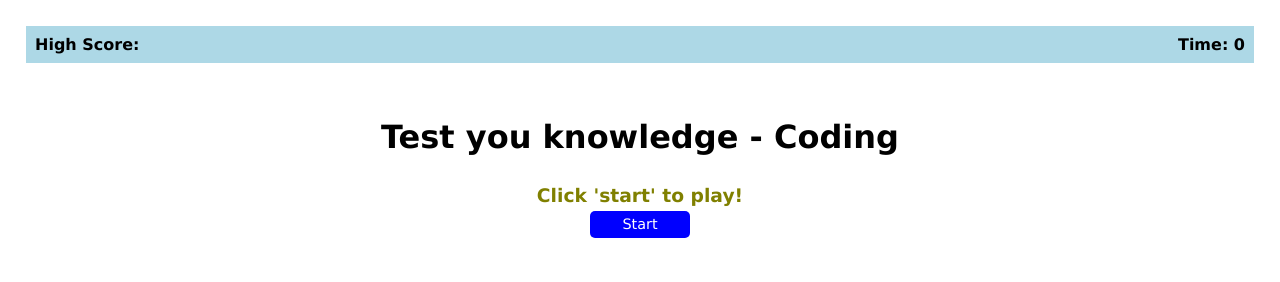
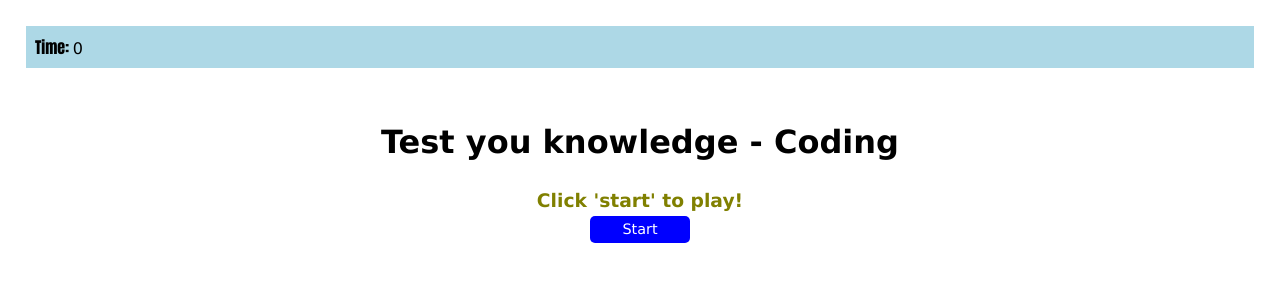
Before and after one commit to rajkdh/Code_Quiz, a plain HTML site: page index.html in a window 1280 px wide. Drawn offline with Linux system fonts and the light colour scheme.

Commit message:
cleaned code for better readability, removed spelling error

```diff
--- a/assets/css/style.css
+++ b/assets/css/style.css
@@ -14,7 +14,10 @@ header ul {
     padding: 9px;
     background-color:lightblue;
     list-style: none;
-    font-weight:bold;
+
+}
+header li {
+    font-family:impact;
 }
 div {
     text-align: center;
--- a/assets/js/script.js
+++ b/assets/js/script.js
@@ -1,4 +1,4 @@
-//GLOBAL VARIABLES
+
 var listEl;
 var buttonEl;
 var timeStart = 75;
@@ -7,7 +7,6 @@ var questionsScore = 0;
 var leaderBoard = [];
 var x = 0;
 
-//DOCUMENT OBJECT MODEL VARIABLES
 var startButton = document.querySelector("#start-quiz");
 var quizContainer = document.querySelector("#quiz-box");
 var quizButton = document.querySelector(".btn");
@@ -16,7 +15,7 @@ var quizHeader = document.querySelector("#quiz-header");
 var quizText = document.querySelector("#quiz-text");
 var highScore = document.querySelector("#high-score");
 
-// FIVE FOUR THREE COUNT DOWN TIMER
+
 var beginQuiz = function() {
     var startTime = setInterval(function(){
         if (timeStart <= -1 || x === 5) {
@@ -76,7 +75,7 @@ var buttonHandler = function(event) {
     }
 
 }
-//FUNCTION TO END THIS GAME
+
 var endGame = function() {
     score = Math.max(0, timeStart + questionsScore);
     quizHeader.textContent = "Game Over";
@@ -95,7 +94,7 @@ var endGame = function() {
     quizContainer.appendChild(submit);
 }
 
-//FUNCTION FOR SAVING SCORES PLUS USER NAME/INTIALS
+
 var submitInitials = function() {
     var submitInitials = document.querySelector(".text-input").value;
     var submitScore = score;
@@ -118,7 +117,7 @@ var getGame = function() {
         for (var i = 0; i < savedScore.length; i++) {
             var leaderBoards = document.createElement("li");
             leaderBoards.className = "creameOfTheCrop";
-            leaderBoards.textContent = "HighScore!"
+            leaderBoards.textContent = "High Score:"
             highScore.appendChild(leaderBoards);
             var previousGame = document.createElement("li");
             previousGame.className = "prev-game";
@@ -129,7 +128,7 @@ var getGame = function() {
     }
 }
 
-//QUIZ BANK ARRAY
+
 var questions = [
     {
         title: "Which of the following keywords is used to define a variable in Javascript?",
--- a/index.html
+++ b/index.html
@@ -11,9 +11,6 @@
     <div class="web-container">
     <header class="header">
         <ul>
-            <li>
-                <p>High Score:</p>
-            </li>
             <li>
                 Time: <span class="timer" id="timer">0</span>
             </li>
```
